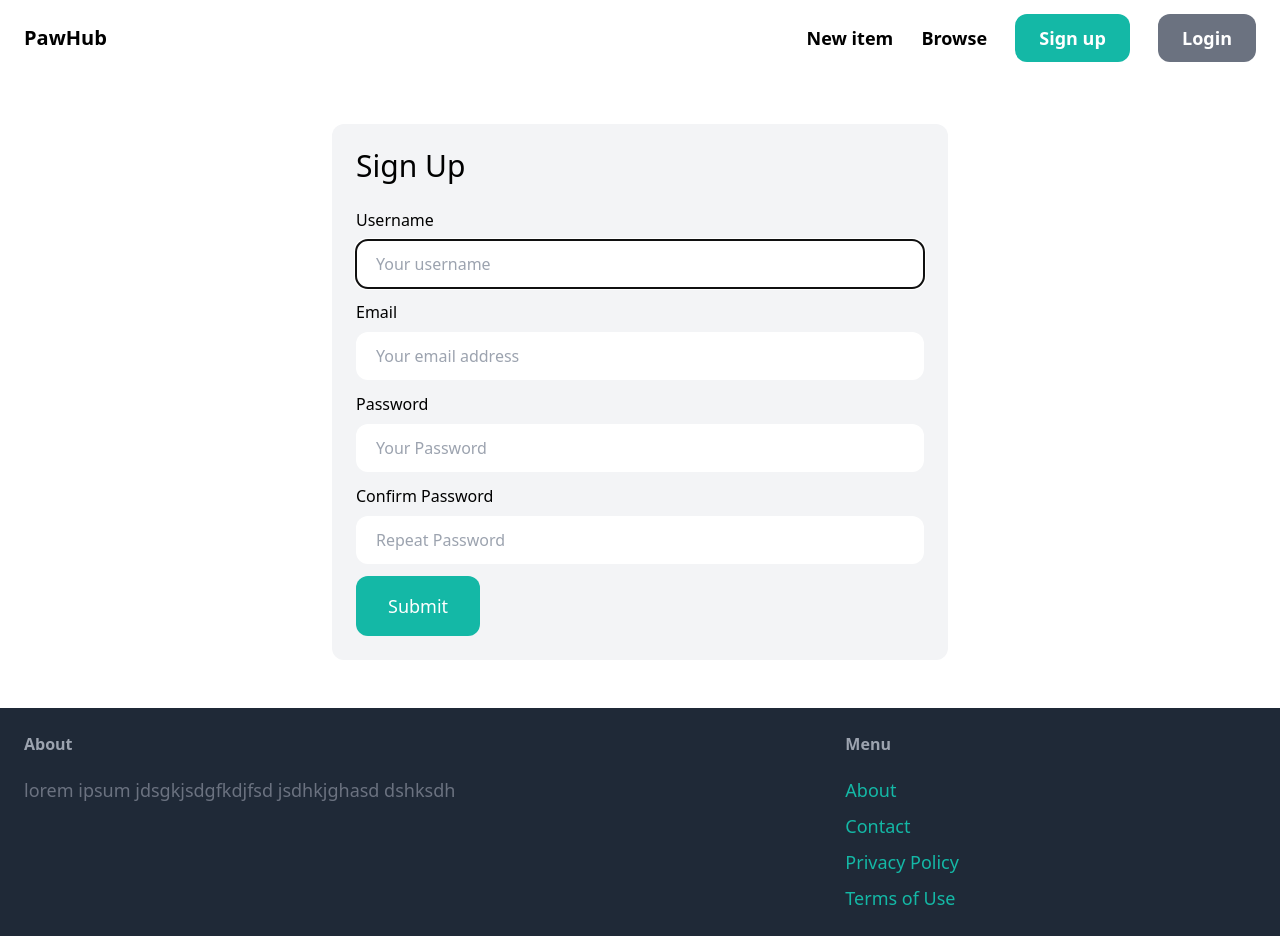
After one commit to ranjeetsinh/pawhub, a Django app: page /signup/ in a window 1280 px wide. The commit adds this page. Run offline with Django 5.2, Linux system fonts and the light colour scheme; some libraries are stand-ins or nearby versions.

Commit message:
Add Signup Page

```diff
--- /dev/null
+++ b/core/forms.py
@@ -0,0 +1,29 @@
+from django import forms
+from django.contrib.auth.forms import UserCreationForm
+from django.contrib.auth.models import User
+
+class SignupForm(UserCreationForm):
+    class Meta:
+        model = User
+        fields = ('username','email','password1','password2')
+
+
+    username = forms.CharField(widget=forms.TextInput(attrs={
+        'placeholder':'Your username',
+        'class' : 'w-full py-3 px-5 rounded-xl'
+    }))
+
+    email = forms.CharField(widget=forms.EmailInput(attrs={
+        'placeholder':'Your email address',
+        'class' : 'w-full py-3 px-5 rounded-xl'
+    }))
+
+    password1 = forms.CharField(widget=forms.PasswordInput(attrs={
+        'placeholder':'Your Password',
+        'class' : 'w-full py-3 px-5 rounded-xl'
+    }))
+
+    password2 = forms.CharField(widget=forms.PasswordInput(attrs={
+        'placeholder':'Repeat Password',
+        'class' : 'w-full py-3 px-5 rounded-xl'
+    }))
--- a/core/templates/core/base.html
+++ b/core/templates/core/base.html
@@ -19,7 +19,7 @@
                 <a href = "#" class = "text-lg font-semibold hover:text-gray-500">New item</a>
                 <a href = "#" class = "text-lg font-semibold hover:text-gray-500">Browse</a>
 
-                <a href = "#" class = "px-6 py-3 text-lg font-semibold bg-teal-500 text-white rounded-xl hover:bg-teal-700">Sign up</a>
+                <a href = "{% url 'core:signup' %}" class = "px-6 py-3 text-lg font-semibold bg-teal-500 text-white rounded-xl hover:bg-teal-700">Sign up</a>
                 <a href = "#" class = "px-6 py-3 text-lg font-semibold bg-gray-500 text-white rounded-xl hover:bg-gray-700">Login</a>
 
             </div>
--- /dev/null
+++ b/core/templates/core/signup.html
@@ -0,0 +1,49 @@
+{% extends "core/base.html" %}
+
+{% block title %}Sign up{% endblock title %}
+
+{% block content %}
+<div class = "w-1/2 my-6 mx-auto p-6 bg-gray-100 rounded-xl">
+    <h1 class = "mb-6 text-3xl">Sign Up</h1>
+
+    <form method = "POST" action =".">
+        {% csrf_token %}
+
+        {{ form.non_field_errors }}
+
+        <div class="mb-3">
+            <label class= "inline-block mb-2">Username</label><br>
+            {{ form.username }}
+        </div>
+
+        <div class="mb-3">
+            <label class= "inline-block mb-2">Email</label><br>
+            {{ form.email }}
+        </div>
+
+        <div class="mb-3">
+            <label class= "inline-block mb-2">Password</label><br>
+            {{ form.password1 }}
+        </div>
+
+        <div class="mb-3">
+            <label class= "inline-block mb-2">Confirm Password</label><br>
+            {{ form.password2 }}
+        </div>
+
+        {% if form.errors or form.non_field_errors %}
+            <div class="mb-3 p-6 bg-red-100 rounded-xl">
+                {% for field in form %}
+                    {{ field.errors }}
+
+                    {{ form.non_field_errors }}
+
+                {% endfor %}
+            </div>
+        {% endif %}
+
+        <button class = "py-4 px-8 text-lg bg-teal-500 hover:bg-teal-700 rounded-xl text-white">Submit</button>
+
+    </form>
+</div>
+{% endblock  %}
--- a/core/urls.py
+++ b/core/urls.py
@@ -7,4 +7,5 @@ app_name = 'core'
 urlpatterns = [
     path('',views.index, name = 'index'),
     path('contact/', views.contact, name= "contact"),
+    path('signup/', views.signup , name = 'signup'),
 ]
--- a/core/views.py
+++ b/core/views.py
@@ -1,5 +1,6 @@
-from django.shortcuts import render
+from django.shortcuts import render, redirect
 from item.models import Category, Item
+from .forms import SignupForm
 
 # Create your views here.
 
@@ -14,3 +15,20 @@ def index(request):
 
 def contact(request):
     return render(request, 'core/contact.html')
+
+def signup(request):
+    if request.method == 'POST':
+        form = SignupForm(request.POST)
+
+        if form.is_valid():
+            form.save()
+
+            return redirect('/login/')
+
+    else:
+        form = SignupForm()
+
+
+    return render(request, 'core/signup.html',{
+        'form' : form,
+    })
```
Also changed, not shown: db.sqlite3.
